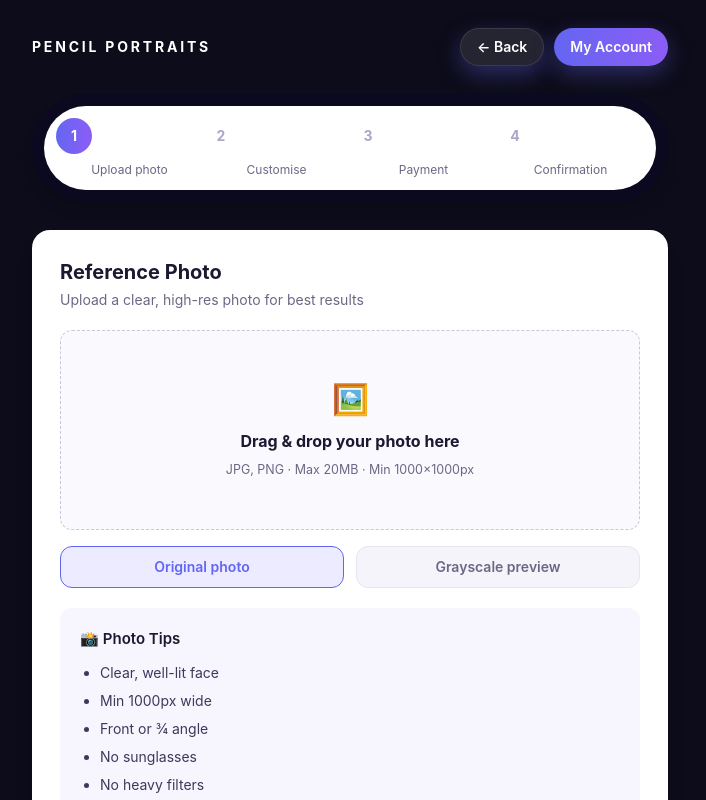
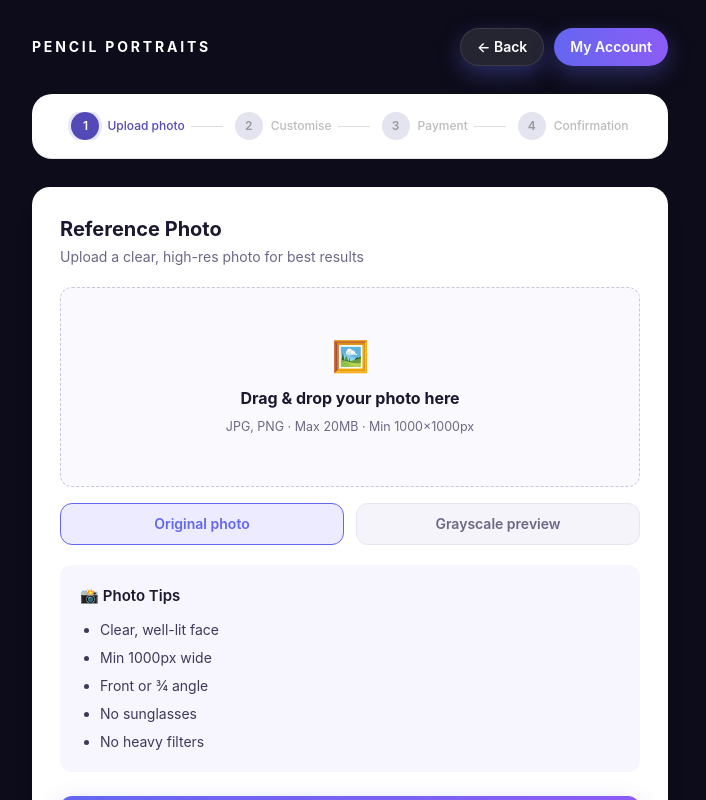
Before and after one commit to Vivid-Arts-Project/VividArts_FrontEnd, a React (Vite) app: page /commission in a window 1280 px wide. Both pictures are taken after a click on the button "Commission a Portrait". Shown: the top 800 px of the page, without its empty margins (290-996 px from the left). Built offline with nearby package versions, Linux system fonts and the light colour scheme.

Commit message:
edit stepper and deleted progressbar

```diff
--- a/src/components/ProgressBar.jsx
+++ /dev/null
@@ -1,36 +0,0 @@
-import React from "react";
-
-export default function ProgressBar({ step = 1, labels = [] , maxWidthClass = "max-w-[700px]"}) {
-  const steps = labels.length ? labels : ["Upload photo", "Customise", "Payment", "Confirmation"];
-
-  return (
-    <div className={`mx-auto mt-7 flex ${maxWidthClass} items-center px-8`}>
-      <div className="w-full rounded-full bg-[#0b0920] p-3 shadow-lg">
-        <div className="rounded-full bg-white p-3">
-          <div className="flex items-center">
-            {steps.map((label, i) => {
-              const idx = i + 1;
-              const done = idx < step;
-              const active = idx === step;
-              return (
-                <div key={label} className="flex items-center flex-1">
-                  <div className="flex w-full flex-col items-center">
-                    <div className="flex items-center w-full">
-                      <div className={`flex h-9 w-9 items-center justify-center rounded-full text-sm font-bold ${done || active ? "bg-gradient-to-r from-[#6366f1] to-[#8b5cf6] text-white" : "bg-white/10 text-[#aaa6c8]"}`}>
-                        {done ? '✓' : idx}
-                      </div>
-                      {i !== steps.length - 1 && (
-                        <div className={`ml-3 flex-1 h-[6px] ${done ? "bg-gradient-to-r from-[#6366f1] to-[#8b5cf6]" : "bg-white/10"} rounded-full`} />
-                      )}
-                    </div>
-                    <div className="mt-2 text-xs text-[#6b6885] text-center w-full">{label}</div>
-                  </div>
-                </div>
-              );
-            })}
-          </div>
-        </div>
-      </div>
-    </div>
-  );
-}
--- a/src/pages/CustomisePage.jsx
+++ b/src/pages/CustomisePage.jsx
@@ -1,5 +1,5 @@
 import { useMemo, useState } from "react";
-import ProgressBar from "../components/ProgressBar";
+import Stepper from "../components/Stepper";
 
 const SIZES = [
   { id: "A4", label: "A4", dims: "210 × 297 mm", price: 2500 },
@@ -67,7 +67,9 @@ export default function CustomisePage({ photoData, initialOrder = null, onNext =
         </div>
       </header>
 
-      <ProgressBar step={2} maxWidthClass={"max-w-7xl"} />
+      <div className="mx-auto mt-7 max-w-7xl px-8">
+        <Stepper current={2} />
+      </div>
 
       <main className="mx-auto mt-7 grid max-w-7xl gap-6 px-8 lg:grid-cols-[1.5fr_1fr] lg:items-start">
         <section className="rounded-[18px] bg-white p-6 text-[#1b1830] shadow-xl sm:p-7">
@@ -220,6 +222,8 @@ export default function CustomisePage({ photoData, initialOrder = null, onNext =
             </div>
 
             <button
+              type="button"
+              onClick={handleContinue}
               className="mt-4 w-full rounded-xl bg-gradient-to-r from-[#6366f1] to-[#8b5cf6] px-4 py-3.5 text-sm font-semibold text-white shadow-[0_8px_22px_rgba(99,102,241,0.35)] transition hover:-translate-y-0.5 focus:outline-none focus:ring-2 focus:ring-[#a78bfa] focus:ring-offset-2 focus:ring-offset-white"
               style={{ color: "#ffffff" }}
             >
--- a/src/pages/UploadPhotoPage.jsx
+++ b/src/pages/UploadPhotoPage.jsx
@@ -1,5 +1,5 @@
 import { useState } from "react";
-import ProgressBar from "../components/ProgressBar";
+import Stepper from "../components/Stepper";
 
 export default function UploadPhotoPage({ onNext, onBack = () => {}, initialPhotoData = null }) {
   const [photo, setPhoto] = useState(initialPhotoData?.photo ?? null);
@@ -55,7 +55,9 @@ export default function UploadPhotoPage({ onNext, onBack = () => {}, initialPhot
         </div>
       </header>
 
-      <ProgressBar step={1} maxWidthClass={"max-w-[700px]"} />
+      <div className="mx-auto mt-7 max-w-[700px] px-8">
+        <Stepper current={1} />
+      </div>
 
       <main className="mx-auto mt-7 max-w-[700px] px-8">
         <div className="rounded-[18px] bg-white p-7 text-[#1b1830] shadow-xl">
```
